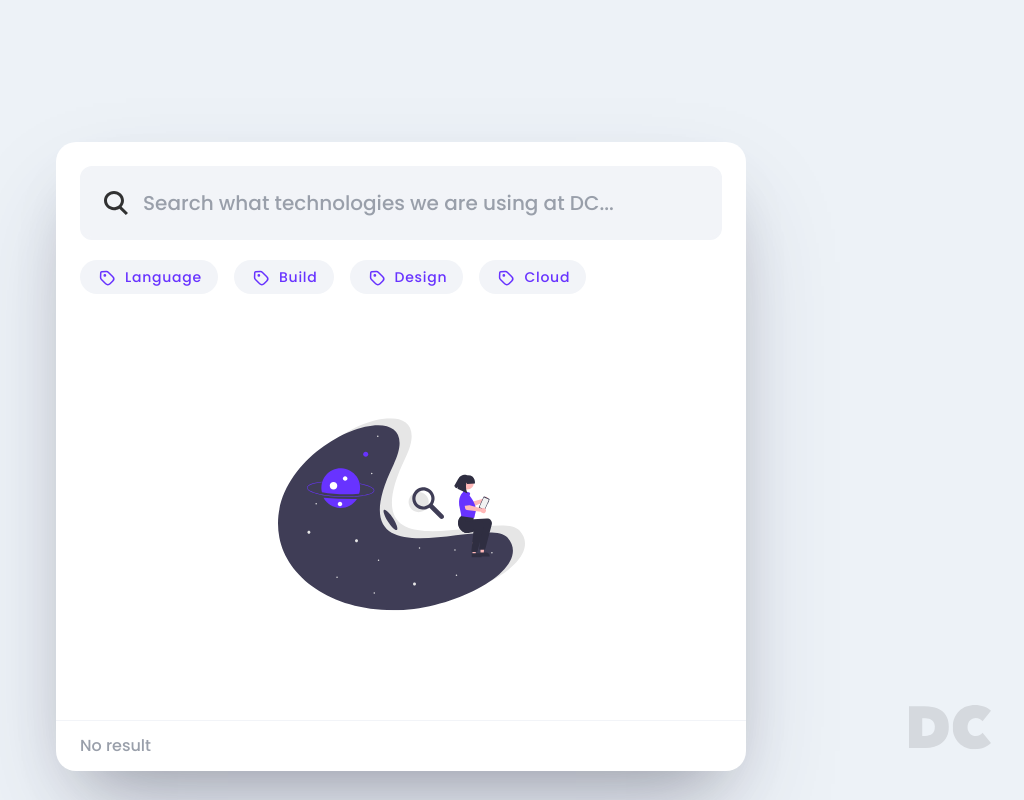
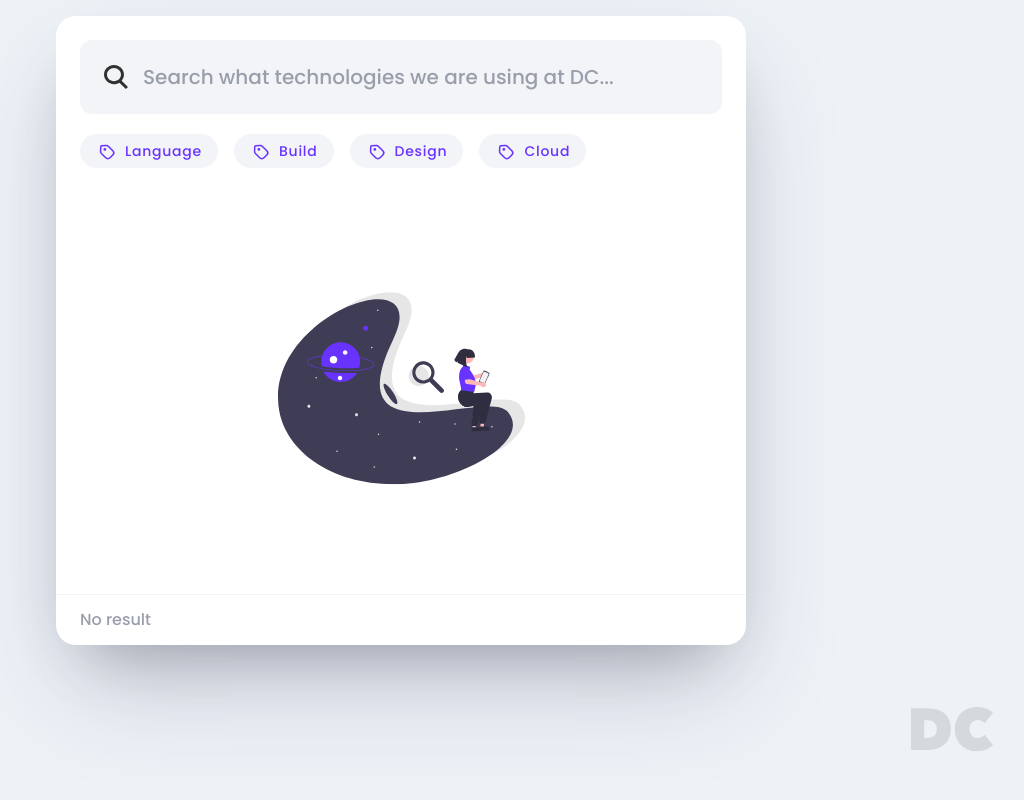
Before and after one commit to keguigong/digital-creative-search-component, a Next.js app: page / in a window 1280 px wide. Shown: the whole page, without its empty margins (239-1263 px from the left). Built offline with nearby package versions, Linux system fonts and the light colour scheme.

Commit message:
Update asset prefix

```diff
--- a/next.config.js
+++ b/next.config.js
@@ -1,12 +1,11 @@
-const basePath = process.env.NODE_ENV === "production" ? "/digital-creative-search-component" : ""
-const assetPrefix =
-  process.env.NODE_ENV === "production" ? "/digital-creative-search-component" : "/"
+const basePath = process.env.NODE_ENV === "production" ? "/search-box-component" : ""
+const assetPrefix = process.env.NODE_ENV === "production" ? "/search-box-component" : "/"
 
 /** @type {import('next').NextConfig} */
 const nextConfig = {
   reactStrictMode: true,
-  // basePath: basePath,
-  // assetPrefix: assetPrefix
+  basePath: basePath,
+  assetPrefix: assetPrefix
 }
 
 module.exports = nextConfig
--- a/pages/home.module.scss
+++ b/pages/home.module.scss
@@ -2,8 +2,8 @@
   min-height: 100vh;
   max-width: 100vw;
   background: url(../public/images/dc-logo.svg) no-repeat var(--background-body-color);
-  background-position: right 50px bottom 50px;
-  padding: 142px 1rem 0 1rem;
+  background-position: right 3rem bottom 3rem;
+  padding: 1rem 1rem 0 1rem;
   position: relative;
 }
 
```
